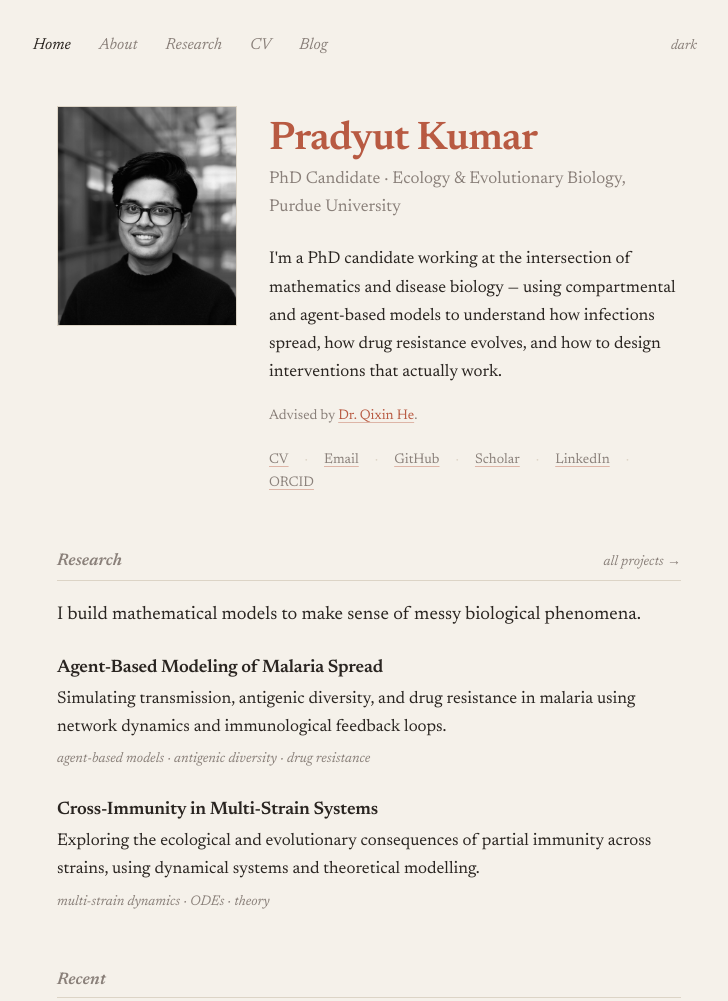
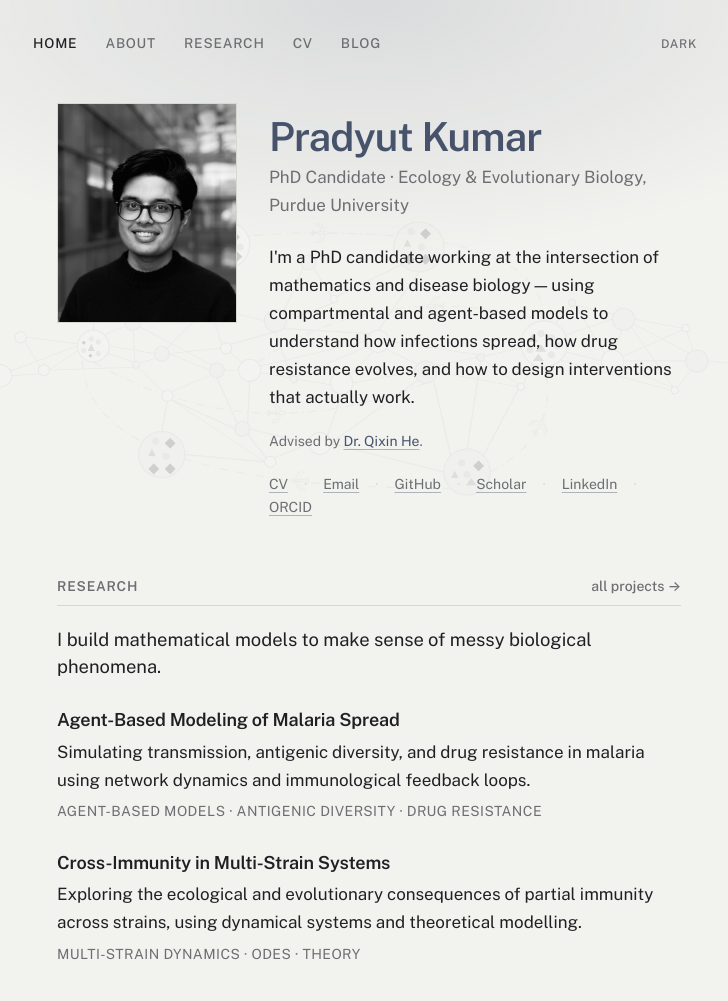
Before and after one commit to pradyutk42/pradyutk42.github.io, an Astro site: page / in a window 1280 px wide. Shown: the top 1001 px of the page, without its empty margins (271-999 px from the left). Built offline with nearby package versions, Linux system fonts and the light colour scheme; Astro itself is replaced by a stand-in of ours.

Commit message:
Changes to the website aesthetics

```diff
--- a/src/components/Footer.astro
+++ b/src/components/Footer.astro
@@ -3,5 +3,5 @@ const year = new Date().getFullYear();
 ---
 
 <footer class="site-footer">
-  <p>© {year} Pradyut Kumar · terracotta tones, bad puns, overcaffeinated neurons.</p>
+  <p>© {year} Pradyut Kumar · graphite tones, bad puns, overcaffeinated neurons.</p>
 </footer>
--- a/src/layouts/BaseLayout.astro
+++ b/src/layouts/BaseLayout.astro
@@ -24,12 +24,12 @@ const {
     <meta name="description" content={description} />
     <title>{title}</title>
 
-    <!-- Typography: one typeface, Newsreader (variable). -->
+    <!-- Typography: one typeface, Public Sans (Graphite). -->
     <link rel="preconnect" href="https://fonts.googleapis.com" />
     <link rel="preconnect" href="https://fonts.gstatic.com" crossorigin />
     <link
       rel="stylesheet"
-      href="https://fonts.googleapis.com/css2?family=Newsreader:ital,opsz,wght@0,6..72,400..700;1,6..72,400..700&display=swap"
+      href="https://fonts.googleapis.com/css2?family=Public+Sans:ital,wght@0,400;0,500;0,600;0,700;1,400&display=swap"
     />
 
     <!-- Pre-paint theme selection to avoid flash. -->
@@ -45,6 +45,10 @@ const {
     </script>
   </head>
   <body>
+    <div class="site-texture" aria-hidden="true">
+      <div class="tex-glow"></div>
+      <div class="tex-art"></div>
+    </div>
     <Nav current={current} />
     <main class="container page">
       <slot />
--- a/src/styles/global.css
+++ b/src/styles/global.css
@@ -4,17 +4,17 @@
    ============================================================= */
 
 :root {
-  /* palette — light (terracotta on warm cream) */
-  --bg:         #f5f1ea;
-  --surface:    #ece5d7;
-  --text:       #2a2521;
-  --text-muted: #8a807a;
-  --accent:     #b85a42;  /* terracotta — links only */
-  --border:     #dcd4c6;
+  /* palette — light (Graphite: neutral grey, slate-blue accent) */
+  --bg:         #f2f2ef;
+  --surface:    #e4e4e0;
+  --text:       #1f2023;
+  --text-muted: #6c6e72;
+  --accent:     #47536a;  /* slate — links only */
+  --border:     #d8d8d3;
 
   /* typography */
-  --font-serif: "Newsreader", "Source Serif 4", "Iowan Old Style",
-                "Apple Garamond", Georgia, "Times New Roman", serif;
+  --font-sans:  "Public Sans", "Inter", -apple-system, "Segoe UI",
+                Helvetica, Arial, sans-serif;
   --font-mono:  ui-monospace, "SF Mono", Menlo, Consolas, monospace;
 
   /* scale */
@@ -32,27 +32,39 @@
 
   /* motion */
   --ease: cubic-bezier(0.4, 0, 0.2, 1);
+
+  /* ambient cover-art background (see .site-texture below) */
+  --art-blend:   multiply;
+  --art-opacity: 0.14;
+  --art-filter:  none;
 }
 
 @media (prefers-color-scheme: dark) {
   :root {
-    --bg:         #1c1915;
-    --surface:    #262220;
-    --text:       #e8e1d5;
-    --text-muted: #938a80;
-    --accent:     #d27a63;
-    --border:     #332e28;
+    --bg:         #17181a;
+    --surface:    #202124;
+    --text:       #e7e7e5;
+    --text-muted: #96979a;
+    --accent:     #93a7bc;
+    --border:     #2d2e31;
+
+    --art-blend:   screen;
+    --art-opacity: 0.22;
+    --art-filter:  invert(1) saturate(0.5) brightness(1.05);
   }
 }
 
 /* Allow an explicit theme override via <html data-theme="light|dark">. */
 html[data-theme="light"] {
-  --bg: #f5f1ea; --surface: #ece5d7; --text: #2a2521;
-  --text-muted: #8a807a; --accent: #b85a42; --border: #dcd4c6;
+  --bg: #f2f2ef; --surface: #e4e4e0; --text: #1f2023;
+  --text-muted: #6c6e72; --accent: #47536a; --border: #d8d8d3;
+  --art-blend: multiply; --art-opacity: 0.14; --art-filter: none;
 }
 html[data-theme="dark"] {
-  --bg: #1c1915; --surface: #262220; --text: #e8e1d5;
-  --text-muted: #938a80; --accent: #d27a63; --border: #332e28;
+  --bg: #17181a; --surface: #202124; --text: #e7e7e5;
+  --text-muted: #96979a; --accent: #93a7bc; --border: #2d2e31;
+  --art-blend: screen; --art-opacity: 0.22;
+  --art-filter: invert(1) saturate(0.5) brightness(1.05);
 }
 
 /* =============================================================
@@ -68,18 +80,70 @@ html {
 }
 
 body {
+  position: relative;
   margin: 0;
   background: var(--bg);
   color: var(--text);
-  font-family: var(--font-serif);
+  font-family: var(--font-sans);
   font-size: var(--fs-base);
   line-height: var(--lh-body);
-  font-feature-settings: "kern", "liga", "onum";  /* old-style numerals */
-  font-variant-numeric: oldstyle-nums;
+  font-feature-settings: "kern", "liga";
   transition: background-color 200ms var(--ease), color 200ms var(--ease);
 }
 
 img, svg { max-width: 100%; height: auto; display: block; }
+
+/* =============================================================
+   Ambient background
+   The homepage cover-art diagram, placed once (no tiling) as a
+   static watermark behind the hero/research column. No scroll-
+   linked motion -- that read as busy/unprofessional in practice.
+   Subtlety comes from low opacity + blend mode, not blur, so every
+   node/shape/flight path in the diagram stays legible up close.
+   ============================================================= */
+
+.site-texture {
+  position: absolute;
+  inset: 0;
+  z-index: 0;
+  pointer-events: none;
+  overflow: hidden;
+}
+
+.tex-art {
+  position: absolute;
+  inset: 0;
+  background-image: url("/cover-network.png");
+  background-repeat: no-repeat;
+  background-size: 760px auto;
+  background-position: 50% 220px;
+  mix-blend-mode: var(--art-blend);
+  opacity: var(--art-opacity);
+  filter: var(--art-filter);
+  transition: opacity 200ms var(--ease);
+}
+
+/* A quiet wash parked at the very top of the page — not tied to
+   scroll position at all, it never moves, it is simply there
+   behind the hero for a little warmth. */
+.tex-glow {
+  position: absolute;
+  top: 0;
+  left: 0;
+  right: 0;
+  height: 640px;
+  background: radial-gradient(
+    ellipse 60% 55% at 50% 0%,
+    color-mix(in oklab, var(--accent) 14%, transparent),
+    transparent 72%
+  );
+}
+
+@media (max-width: 720px) {
+  .tex-art { background-size: 420px auto; background-position: 50% 140px; }
+  .tex-glow { height: 440px; }
+}
+
 
 /* =============================================================
    Layout
@@ -93,6 +157,8 @@ img, svg { max-width: 100%; height: auto; display: block; }
 }
 
 .page {
+  position: relative;
+  z-index: 1;
   padding-top: 3rem;
   padding-bottom: 6rem;
   min-height: calc(100vh - 8rem);
@@ -104,7 +170,7 @@ img, svg { max-width: 100%; height: auto; display: block; }
    ============================================================= */
 
 h1, h2, h3, h4 {
-  font-family: var(--font-serif);
+  font-family: var(--font-sans);
   font-weight: 600;
   line-height: var(--lh-tight);
   letter-spacing: -0.01em;
@@ -170,6 +236,8 @@ pre code { background: transparent; padding: 0; }
    ============================================================= */
 
 .site-header {
+  position: relative;
+  z-index: 1;
   padding: 2rem var(--gutter) 0;
 }
 
@@ -180,8 +248,10 @@ pre code { background: transparent; padding: 0; }
   justify-content: center;
   align-items: baseline;
   gap: 1.75rem;
-  font-style: italic;
-  font-size: 1rem;
+  font-size: 0.85rem;
+  font-weight: 500;
+  text-transform: uppercase;
+  letter-spacing: 0.06em;
   color: var(--text-muted);
 }
 
@@ -201,9 +271,11 @@ pre code { background: transparent; padding: 0; }
   border: 0;
   padding: 0.25rem 0.5rem;
   color: var(--text-muted);
-  font-style: italic;
   font-family: inherit;
-  font-size: 0.875rem;
+  text-transform: uppercase;
+  letter-spacing: 0.06em;
+  font-size: 0.75rem;
+  font-weight: 500;
   cursor: pointer;
 }
 .theme-toggle:hover { color: var(--text); }
@@ -213,6 +285,8 @@ pre code { background: transparent; padding: 0; }
    ============================================================= */
 
 .site-footer {
+  position: relative;
+  z-index: 1;
   max-width: var(--measure);
   margin: 4rem auto 2rem;
   padding: 1.5rem var(--gutter) 0;
@@ -249,7 +323,8 @@ pre code { background: transparent; padding: 0; }
   justify-content: center;
   color: var(--text-muted);
   font-size: var(--fs-small);
-  font-style: italic;
+  text-transform: uppercase;
+  letter-spacing: 0.05em;
   overflow: hidden;
 }
 
@@ -265,7 +340,7 @@ pre code { background: transparent; padding: 0; }
   letter-spacing: -0.02em;
   line-height: 1.1;
   margin: 0.3em 0 0.1em;
-  color: var(--accent);  /* the ONE place terracotta is used on a heading */
+  color: var(--accent);  /* the ONE place the accent is used on a heading */
 }
 
 .hero-kicker {
@@ -351,13 +426,15 @@ pre code { background: transparent; padding: 0; }
   margin-top: 0.5rem;
   font-size: var(--fs-small);
   color: var(--text-muted);
-  font-style: italic;
+  text-transform: uppercase;
+  letter-spacing: 0.03em;
 }
 
 .project-status {
   font-size: var(--fs-small);
-  font-weight: 400;
-  font-style: italic;
+  font-weight: 500;
+  text-transform: uppercase;
+  letter-spacing: 0.03em;
   color: var(--text-muted);
   margin-left: 0.6rem;
   vertical-align: middle;
@@ -383,16 +460,16 @@ pre code { background: transparent; padding: 0; }
 
 .section-head h2 {
   margin: 0;
-  font-size: 1.05rem;
+  font-size: 0.85rem;
   font-weight: 600;
-  font-style: italic;
-  letter-spacing: 0;
+  text-transform: uppercase;
+  letter-spacing: 0.06em;
   color: var(--text-muted);
 }
 
 .section-link {
   font-size: var(--fs-small);
-  font-style: italic;
+  font-weight: 500;
   color: var(--text-muted);
   text-decoration: none;
   white-space: nowrap;
@@ -427,7 +504,8 @@ pre code { background: transparent; padding: 0; }
 .theme-tags {
   font-size: var(--fs-small);
   color: var(--text-muted);
-  font-style: italic;
+  text-transform: uppercase;
+  letter-spacing: 0.03em;
 }
 
 /* News / recent */
```
Also changed, not shown: public/cover-network.png (added).
